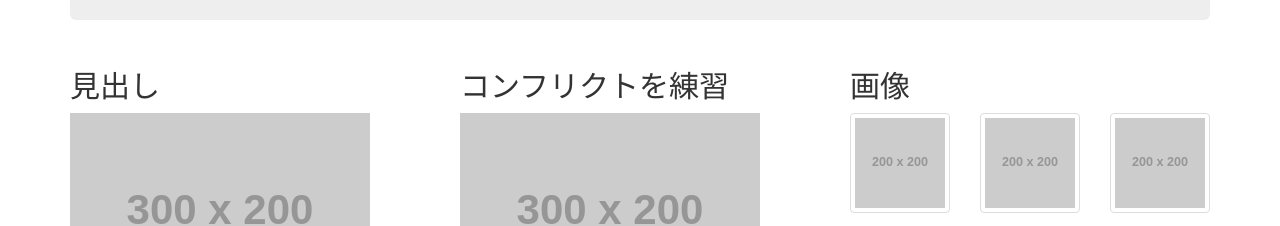
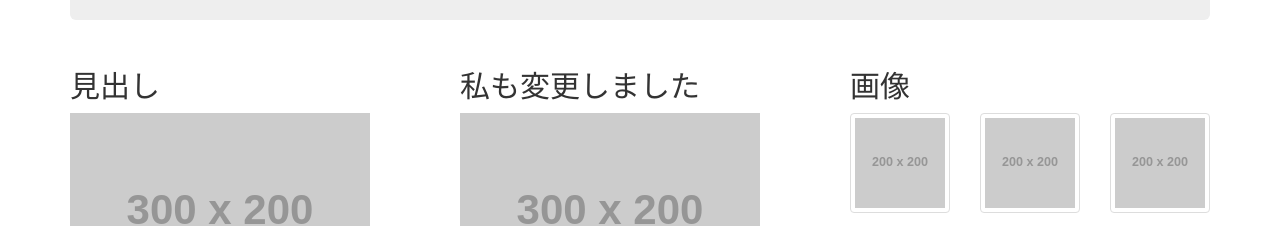
Before and after one commit to tetsukabuto/git-practice, a plain HTML site: page index.html in a window 1280 px wide. Shown: the part 341-567 px from the top of the page. Drawn offline with nearby package versions, Linux system fonts and the light colour scheme; placeholder pictures from the web are drawn by us.

Commit message:
トップページを編集

```diff
--- a/index.html
+++ b/index.html
@@ -36,7 +36,7 @@
         <p>Lorem ipsum dolor sit amet, consectetur adipisicing elit. Ab accusamus eos doloribus libero vero, doloremque recusandae consequatur fuga blanditiis laboriosam ducimus dolor, odit eligendi. Ad dolorum totam illo perspiciatis est!</p>
       </div>
       <div class="col-sm-4">
-        <h2>コンフリクトを練習</h2>
+        <h2>私も変更しました</h2>
         <img src="https://placehold.jp/300x200.png" alt="">
         <p>Lorem ipsum dolor sit amet, consectetur adipisicing elit. Veniam eligendi sapiente odit ipsa illo aliquam velit beatae ullam voluptate laboriosam, enim nobis iste, provident, id a laudantium architecto earum! Quis?</p>
         <p>Laudantium illum velit earum beatae expedita necessitatibus, natus magnam quibusdam tempora consectetur tempore assumenda quo mollitia magni perspiciatis, aliquam dolorem. Nulla odio provident accusamus? Tempore aliquid eveniet sapiente consectetur eum.</p>
```
